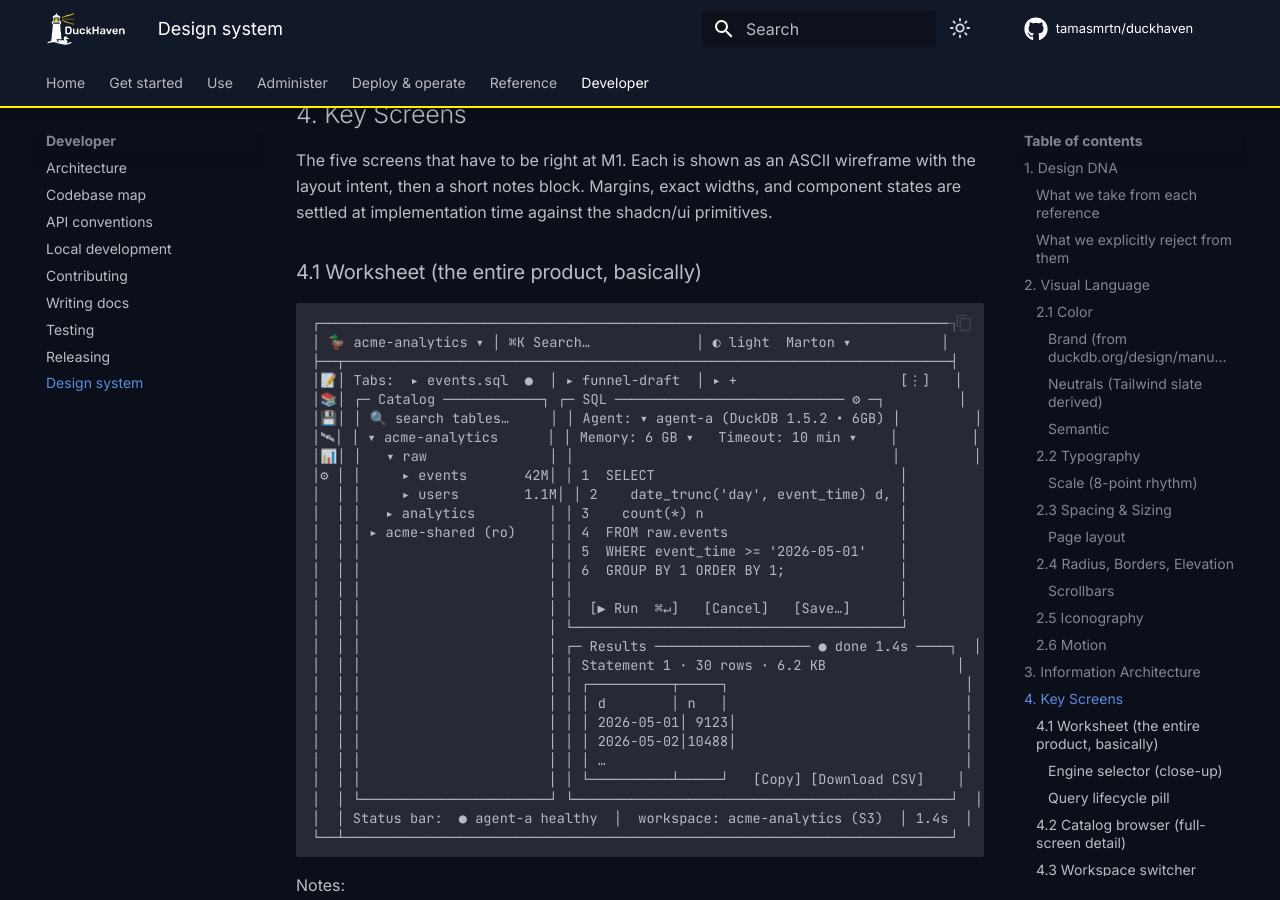
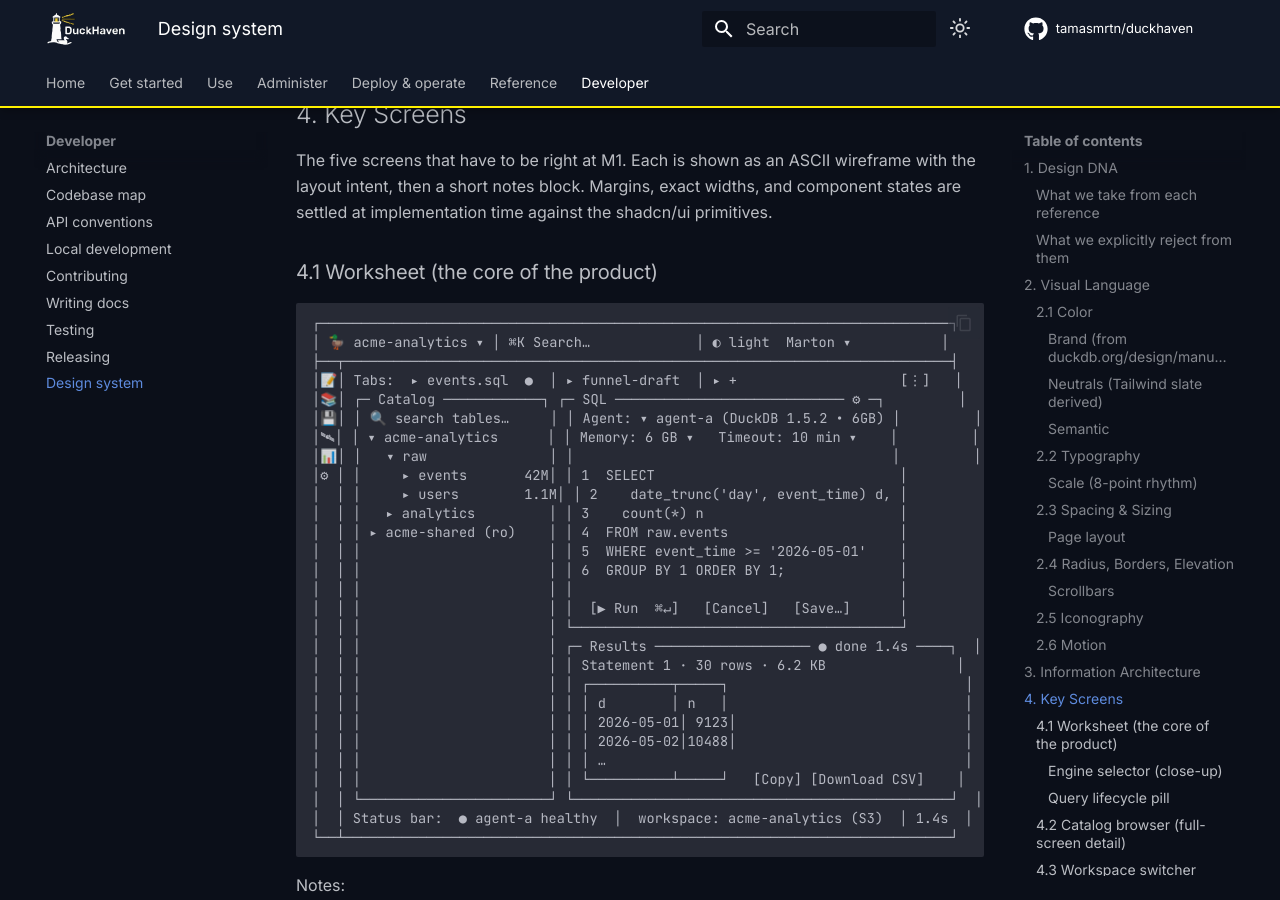
Before and after one commit to tamasmrtn/duckhaven, an MkDocs documentation site: the page built from docs/developer/design-system.md, in a window 1280 px wide and 900 px high, scrolled down 9166 px. Built offline with MkDocs 1.6.1 and Material for MkDocs 9.7.7, drawn with Linux system fonts in a browser that asks for light colours; comment, search, counter and statistics services are not loaded.

````diff
--- a/docs/developer/design-system.md
+++ b/docs/developer/design-system.md
@@ -312,7 +312,7 @@ wireframe with the layout intent, then a short notes block. Margins,
 exact widths, and component states are settled at implementation time
 against the shadcn/ui primitives.
 
-### 4.1 Worksheet (the entire product, basically)
+### 4.1 Worksheet (the core of the product)
 
 ```
 ┌─────────────────────────────────────────────────────────────────────────────┐
````
Also changed, not shown: docs/developer/testing.md (+1 -1 lines), 2 other files.
